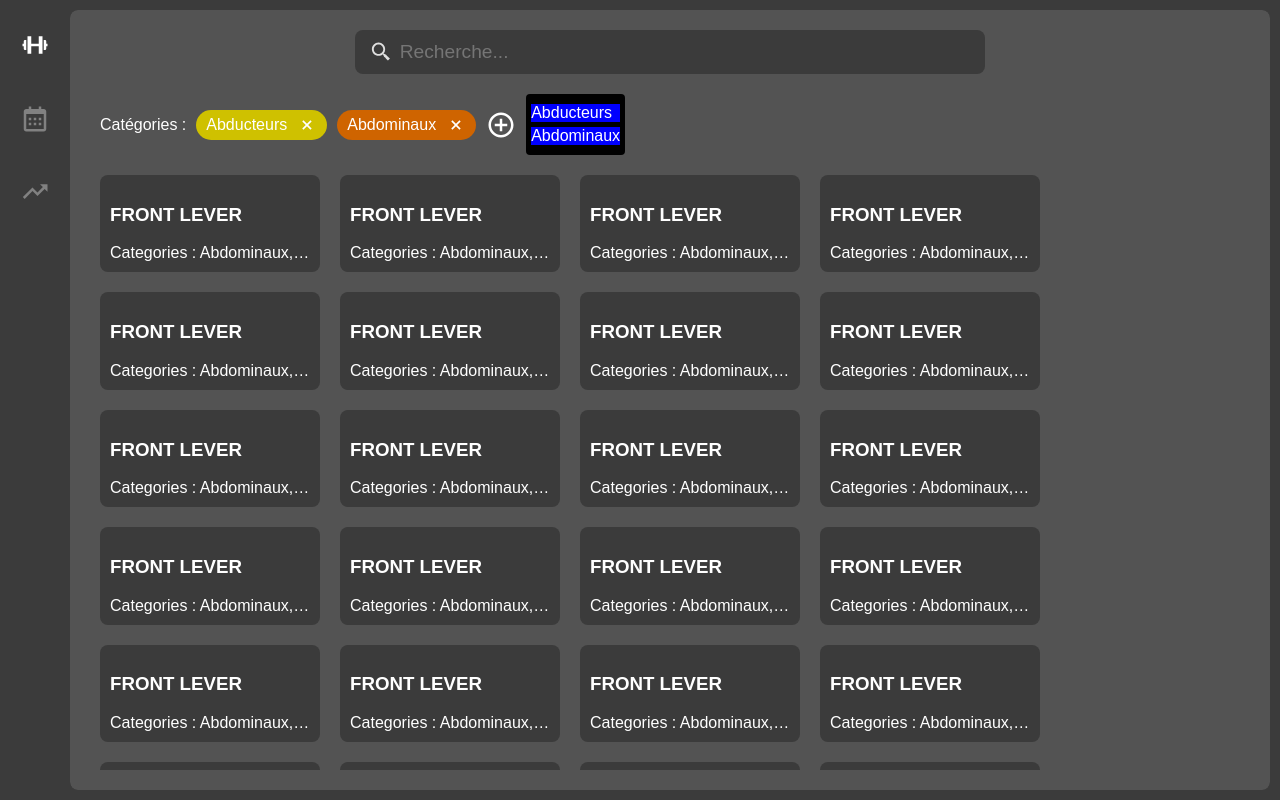
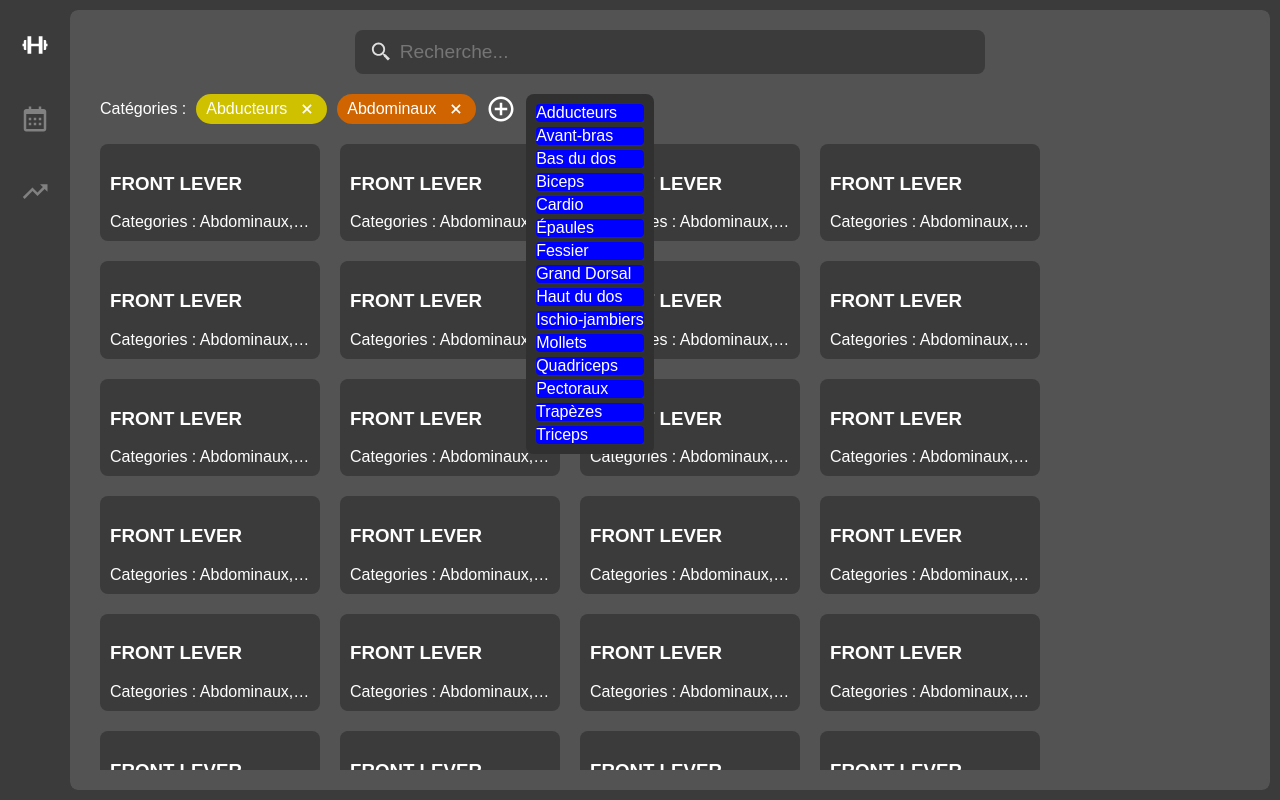
Before and after one commit to ThibaudBOURGEAT/prowo, a React app in the folder FrontEnd/: page / in a window 1280 px wide. Built offline with nearby package versions, Linux system fonts and the light colour scheme.

Commit message:
select calculate position

```diff
--- a/FrontEnd/src/app.scss
+++ b/FrontEnd/src/app.scss
@@ -2,6 +2,7 @@
     --primary-color: #3b3b3b;
     --secondary-color: #535353;
     --third-color: #424242;
+    --select-color: #303030;
     overflow: hidden;
     font-family: 'Google Sans', sans-serif;
     display: flex;
--- a/FrontEnd/src/pages/Training/Training.tsx
+++ b/FrontEnd/src/pages/Training/Training.tsx
@@ -22,6 +22,7 @@ export const Training: FC<IProps> = ({ }: IProps) => {
     const [routines, setRoutines] = useState<IRoutine[]>([])
     const [categoryFilters, setCategoryFilters] = useState<ICategory[]>([categories[1], categories[0]])
     const [selectedRoutine, setSelectedRoutine] = useState<IRoutine | null>(null)
+    let categoriesRef = React.createRef<HTMLDivElement>();
 
     const fecthRoutines = async () => {
         var fecthedRoutines: IRoutine[] = []
@@ -41,6 +42,8 @@ export const Training: FC<IProps> = ({ }: IProps) => {
         setRoutines(newState);
     }
 
+    const getSelectableCategories = () => categories.filter(c => !categoryFilters.includes(c))
+
     const removeCategory = (category: ICategory) => setCategoryFilters(prev => [...prev].filter(c => c !== category))
 
     useEffect(() => { fecthRoutines() }, [categoryFilters, setCategoryFilters])
@@ -57,10 +60,10 @@ export const Training: FC<IProps> = ({ }: IProps) => {
                         {categoryFilters.map((cf, i) =>
                             <Category key={cf.name + i.toString()} category={cf} removeCategory={removeCategory} />
                         )}
-                        <div className='add-category'>
+                        <div className='add-category' ref={categoriesRef}>
                             <BiPlusCircle />
                         </div>
-                        <CategoriesSelect categories={categoryFilters} />
+                        <CategoriesSelect categories={getSelectableCategories()} setCategoryFilters={setCategoryFilters} parentRef={categoriesRef} />
                     </div>
                     <div className='workout-tiles-container'>
                         {routines.map((r, i) => (
--- a/FrontEnd/src/pages/Training/components/CategoriesSelect/CategoriesSelect.scss
+++ b/FrontEnd/src/pages/Training/components/CategoriesSelect/CategoriesSelect.scss
@@ -1,23 +1,23 @@
-.categories-select-containeur{
-    background-color: black;
-    border-radius: 4px;
-    padding: 10px 5px;
-
-    .categories-select{
+.categories-select {
+    position: fixed;
     display: flex;
+    border-radius: 8px;
+    background-color: var(--select-color);
+    padding: 10px;
     flex-direction: column;
     gap: 5px;
 
-        .category-option{
+    .category-option {
+        cursor: pointer;
         background-color: blue;
+        border-radius: 4px;;
 
-            &:hover{
+        &:hover {
             background-color: azure;
         }
 
-            .category-name{
+        .category-name {
             cursor: pointer;
         }
     }
 }
-}
--- a/FrontEnd/src/pages/Training/components/CategoriesSelect/CategoriesSelect.tsx
+++ b/FrontEnd/src/pages/Training/components/CategoriesSelect/CategoriesSelect.tsx
@@ -1,37 +1,49 @@
-import React, { FC, useEffect, useState } from 'react'
+import React, { FC, useEffect, useRef, useState } from 'react'
 import './CategoriesSelect.scss'
 import { ICategory } from '../../../../entities/Category'
-import { BiCheck } from 'react-icons/bi'
 
 interface IProps {
     categories: ICategory[]
+    setCategoryFilters: React.Dispatch<React.SetStateAction<ICategory[]>>
+    parentRef: React.RefObject<HTMLDivElement>
 }
 
-interface ICategoryOption extends ICategory { seleted: boolean }
+export const CategoriesSelect: FC<IProps> = ({ categories, setCategoryFilters, parentRef }: IProps) => {
+    const [categoriesOptions, setCategoriesOptions] = useState<ICategory[]>([])
+    let selfRef = React.createRef<HTMLDivElement>()
 
-export const CategoriesSelect: FC<IProps> = ({ categories }: IProps) => {
-    const [categoriesOptions, setCategoriesOptions] = useState<ICategoryOption[]>([])
+    const calculatePosition = () => {
+        if(parentRef.current && selfRef.current){
+            let left, top = 0
+            const spacing = 10
 
-    const initCategoriesOptions = () => {
-        setCategoriesOptions(categories.map(c => {
-            return { ...c, seleted: false }
-        }))
+            const parentProps = parentRef.current.getBoundingClientRect()
+            const selfProps = selfRef.current.getBoundingClientRect()
+
+            top = parentProps.top
+            left = parentProps.right + spacing
+
+            selfRef.current.style.left = `${left}px`
+            selfRef.current.style.top = `${top}px`
+        }
     }
 
-    const onClickCategory = (categoryOption: ICategoryOption) => categoryOption.seleted = true
+    const initCategoriesOptions = () => setCategoriesOptions(categories)
 
-    useEffect(() => { initCategoriesOptions() }, [categories])
+    const onClickCategory = (category: ICategory) => setCategoryFilters(prev => [...prev, category])
+
+    useEffect(() => {
+        initCategoriesOptions()
+        calculatePosition()
+    }, [categories])
 
     return (
-        <div className='categories-select-containeur'>
-            <div className='categories-select'>
-                {categoriesOptions.map((c, i) =>
-                    <div className='category-option' key={'select' + c.name + i.toString()} onClick={() => onClickCategory(c)}>
-                        <label className='category-name'>{c.name}</label>
-                        {c.seleted && <BiCheck />}
-                    </div>
-                )}
-            </div>
+        <div className='categories-select' ref={selfRef}>
+            {categoriesOptions.map((c, i) =>
+                <div className='category-option' key={'select' + c.name + i.toString()} onClick={() => onClickCategory(c)}>
+                    <label className='category-name'>{c.name}</label>
+                </div>
+            )}
         </div>
     )
 }
```
Lines whose indentation alone changed are shown as unchanged.
